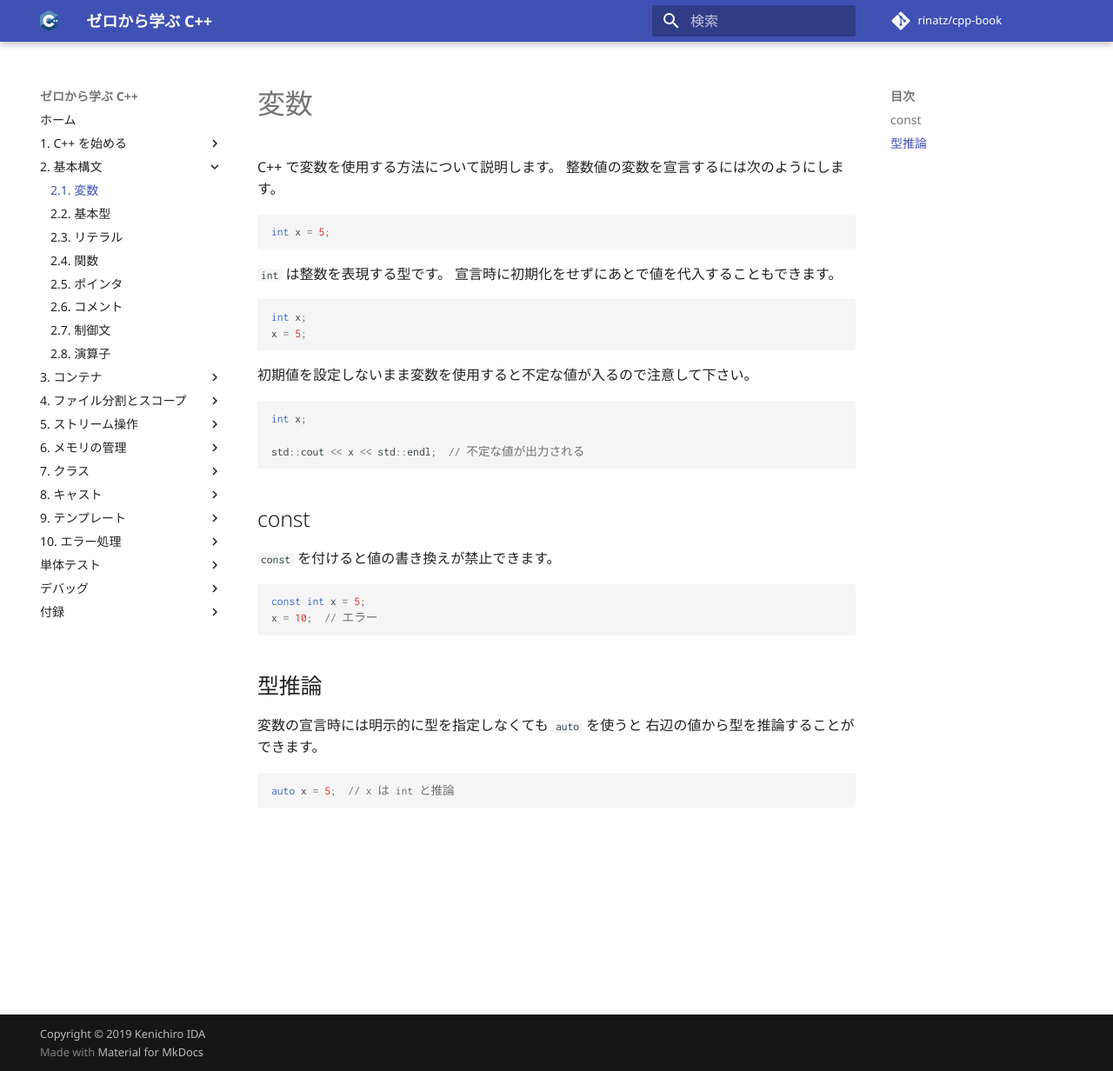
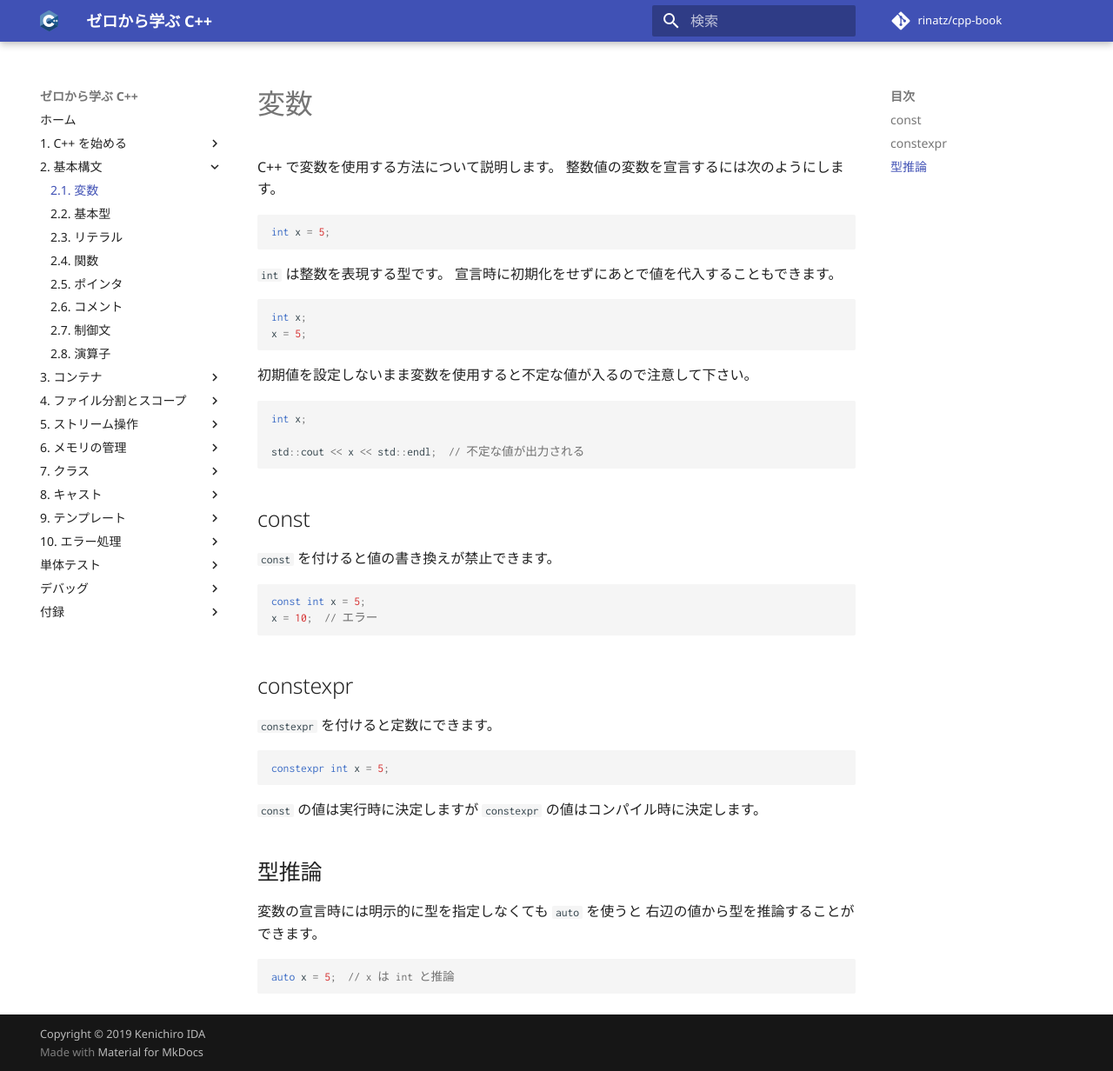
Before and after one commit to rinatz/cpp-book, an MkDocs documentation site: the page built from docs/ch02-01-variables.md, in a window 1280 px wide and 1232 px high. Shown: the whole window at 87% size. Built offline with MkDocs 1.6.1 and Material for MkDocs 9.7.7, drawn with Linux system fonts in a browser that asks for light colours; comment, search, counter and statistics services are not loaded.

Commit message:
Explain constexpr variable

````diff
--- a/docs/ch02-01-variables.md
+++ b/docs/ch02-01-variables.md
@@ -32,6 +32,16 @@ const int x = 5;
 x = 10;  // エラー
 ```
 
+## constexpr
+
+`constexpr` を付けると定数にできます。
+
+```cpp
+constexpr int x = 5;
+```
+
+`const` の値は実行時に決定しますが `constexpr` の値はコンパイル時に決定します。
+
 ## 型推論
 
 変数の宣言時には明示的に型を指定しなくても `auto` を使うと
````
